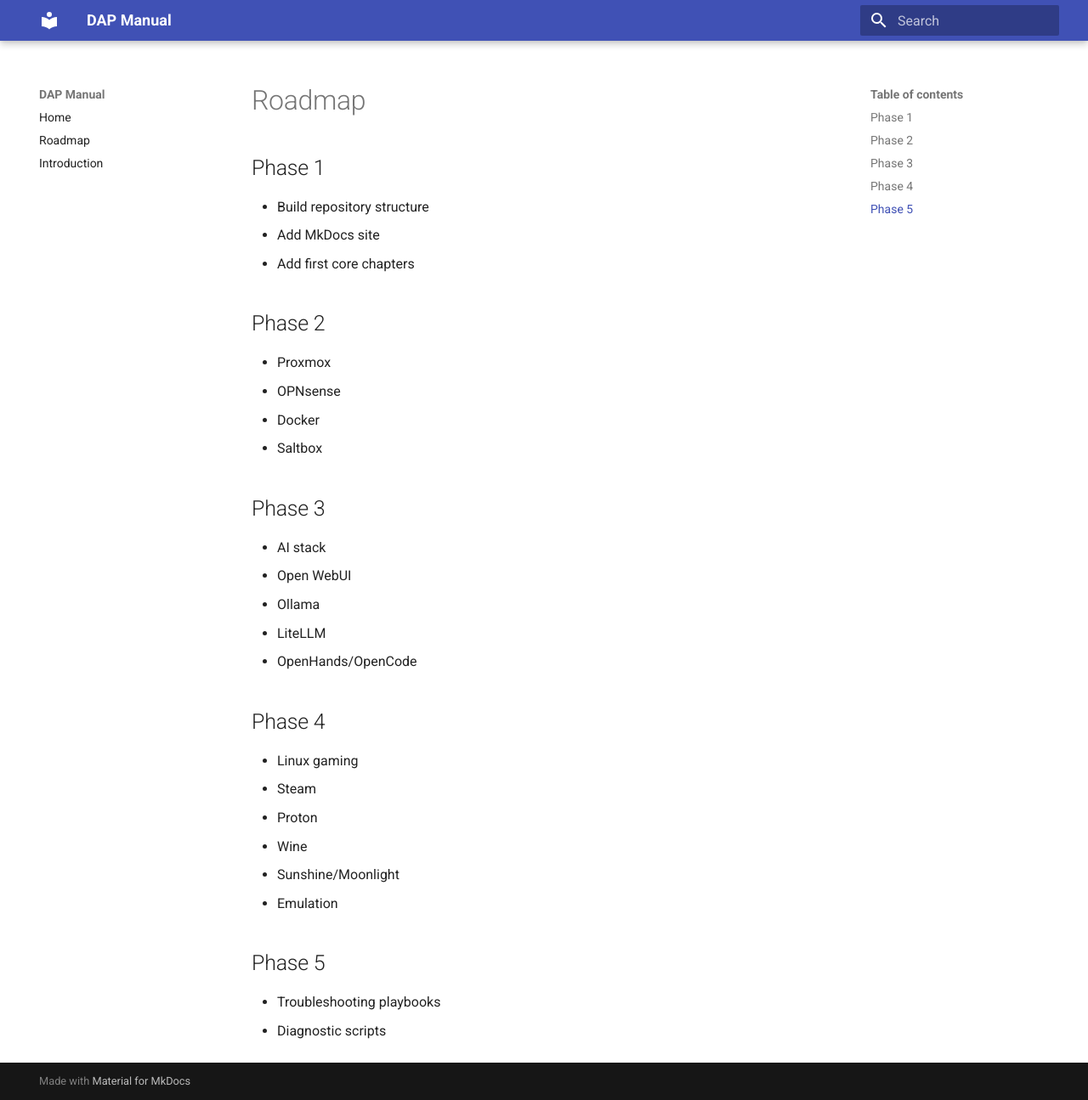
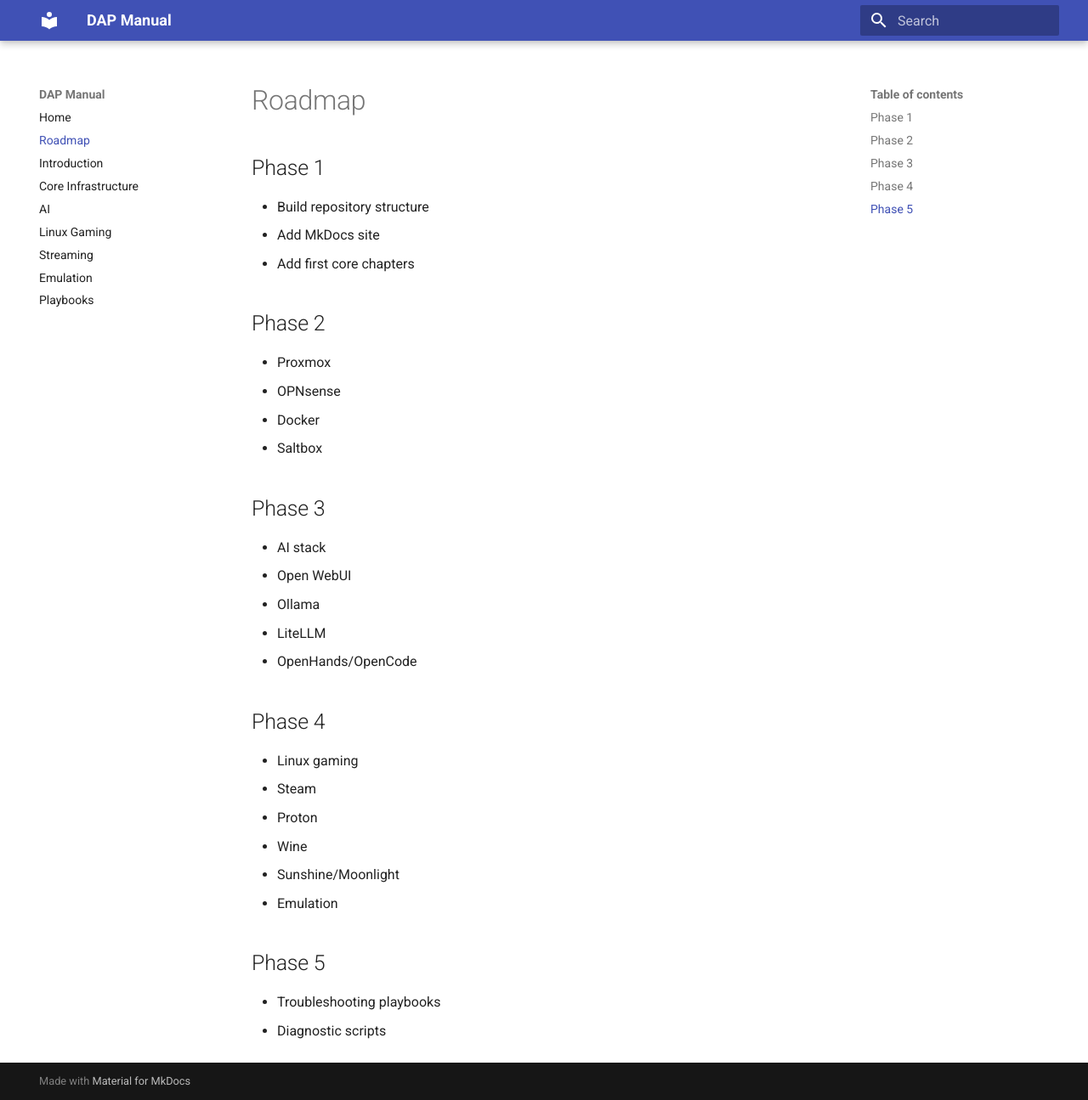
Before and after one commit to kiehntre/DAP-Manual, an MkDocs documentation site: the page built from docs/00-Roadmap.md, in a window 1280 px wide and 1295 px high. Shown: the whole window at 85% size. Built offline with MkDocs 1.6.1 and Material for MkDocs 9.7.7, drawn with Linux system fonts in a browser that asks for light colours.

Commit message:
Fix MkDocs site and verify local preview

```diff
--- a/mkdocs.yml
+++ b/mkdocs.yml
@@ -13,6 +13,12 @@ theme:
     - content.code.copy
 
 nav:
-  - Home: README.md
-  - Roadmap: docs/00-Roadmap.md
-  - Introduction: docs/01-Introduction.md
+  - Home: index.md
+  - Roadmap: 00-Roadmap.md
+  - Introduction: 01-Introduction.md
+  - Core Infrastructure: 02-Core-Infrastructure/index.md
+  - AI: 03-AI/index.md
+  - Linux Gaming: 04-Linux-Gaming/index.md
+  - Streaming: 05-Streaming/index.md
+  - Emulation: 06-Emulation/index.md
+  - Playbooks: 07-Playbooks/index.md
```
Also changed, not shown: docs/index.md (renamed from README.md).
